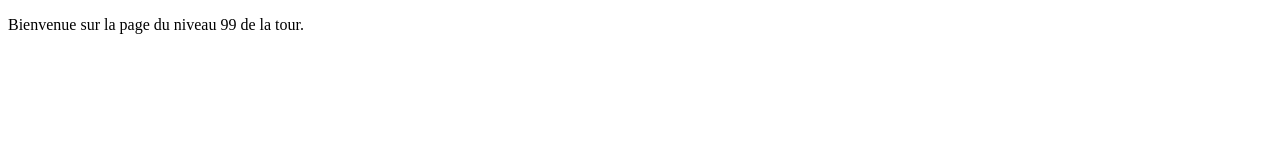
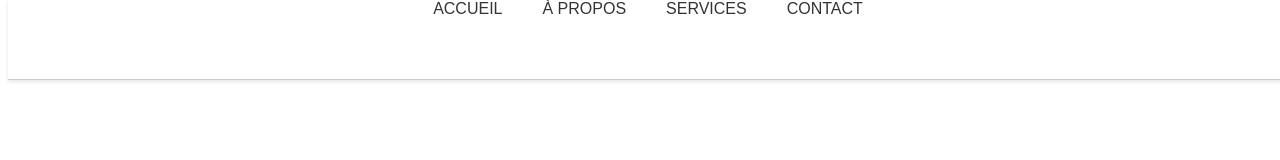
Before and after one commit to djovaking/Floor-99, a plain HTML site: page public/inex.html in a window 1280 px wide. Drawn offline with Linux system fonts and the light colour scheme.

Commit message:
ajout du header dans le html ainsi que son style'

```diff
--- a/public/inex.html
+++ b/public/inex.html
@@ -6,9 +6,20 @@
     <meta http-equiv="X-UA-Compatible" content="IE=edge" />
     <meta name="viewport" content="width=device-width, initial-scale=1.0" />
     <title>Floor 99</title>
+    <link rel="stylesheet" href="../src/styles/style.css" />
 </head>
 
 <body>
+    <header>
+        <nav>
+            <ul>
+                <li><a href="#">Accueil</a></li>
+                <li><a href="#">À propos</a></li>
+                <li><a href="#">Services</a></li>
+                <li><a href="#">Contact</a></li>
+            </ul>
+        </nav>
+    </header>
     <p>Bienvenue sur la page du niveau 99 de la tour.</p>
 </body>
 
--- /dev/null
+++ b/src/styles/style.css
@@ -0,0 +1,126 @@
+* {
+    box-sizing: border-box;
+}
+
+
+/* Style pour le corps de la page */
+
+body {
+    font-family: Arial, sans-serif;
+    font-size: 16px;
+    color: #333;
+    background-color: #fff;
+}
+
+
+/* Style pour les liens */
+
+a {
+    color: #007bff;
+    text-decoration: none;
+}
+
+a:hover {
+    text-decoration: underline;
+}
+
+
+/* Style pour les titres */
+
+h1,
+h2,
+h3,
+h4,
+h5,
+h6 {
+    font-family: Georgia, serif;
+    font-weight: bold;
+    color: #222;
+    margin: 0;
+    padding: 0;
+}
+
+h1 {
+    font-size: 32px;
+    margin-bottom: 20px;
+}
+
+h2 {
+    font-size: 28px;
+    margin-bottom: 16px;
+}
+
+h3 {
+    font-size: 24px;
+    margin-bottom: 12px;
+}
+
+
+/* Style pour les paragraphes */
+
+p {
+    line-height: 1.5;
+    margin: 0;
+    padding: 0;
+}
+
+
+/* Style pour les listes */
+
+ul,
+ol {
+    margin: 0;
+    padding: 0;
+}
+
+li {
+    margin: 0;
+    padding: 0;
+}
+
+
+/*pour le header*/
+
+
+/* Style pour le header */
+
+header {
+    background-color: #fff;
+    border-bottom: 1px solid #ccc;
+    box-shadow: 0 2px 4px rgba(0, 0, 0, 0.1);
+    height: 80px;
+    position: fixed;
+    top: 0;
+    width: 100%;
+    z-index: 999;
+}
+
+
+/* Style pour la navigation */
+
+nav {
+    display: flex;
+    justify-content: center;
+}
+
+nav ul {
+    display: flex;
+    list-style: none;
+    margin: 0;
+    padding: 0;
+}
+
+nav li {
+    margin: 0 20px;
+}
+
+nav a {
+    color: #333;
+    font-size: 16px;
+    text-decoration: none;
+    text-transform: uppercase;
+}
+
+nav a:hover {
+    color: #007bff;
+}
```
